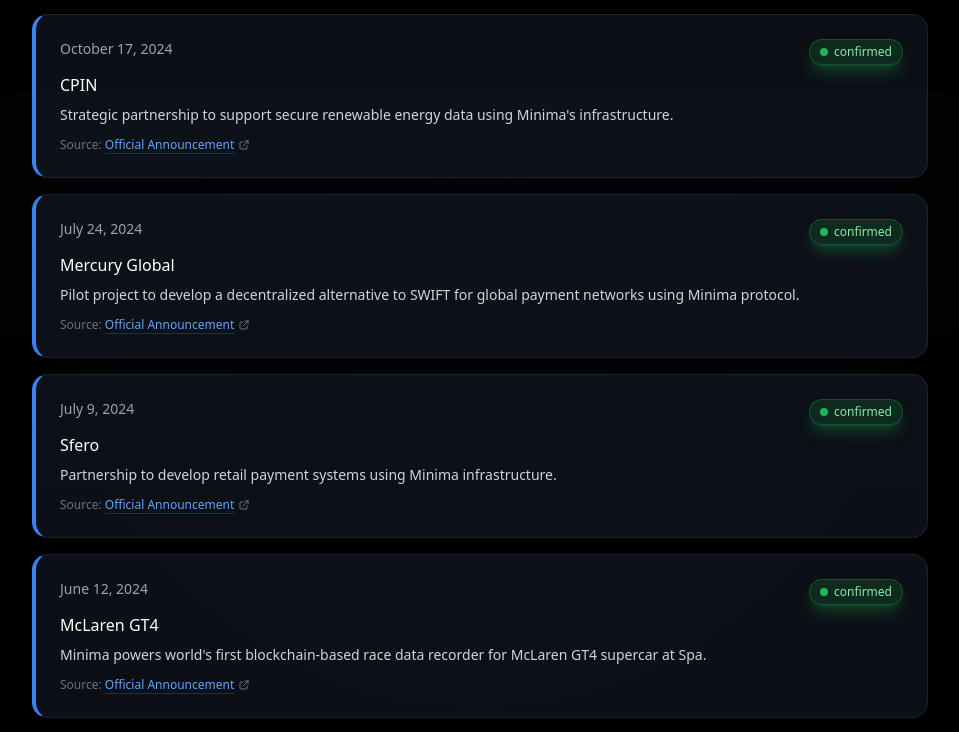
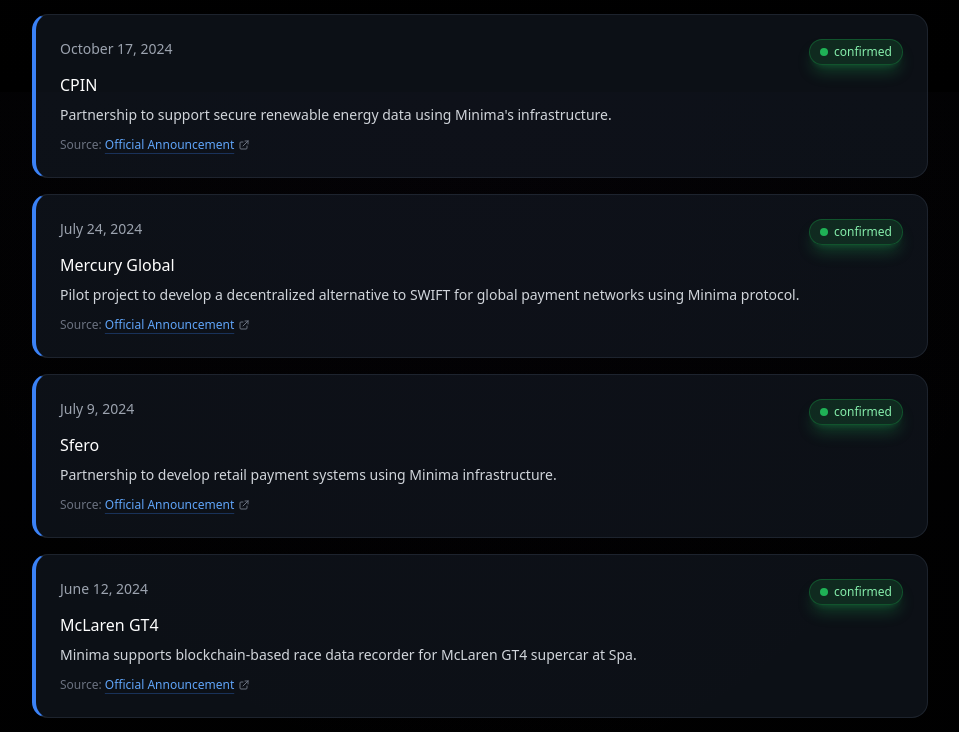
Before and after one commit to KuA1bo/minimaverse-site, a Next.js app: page /partners in a window 1280 px wide. Shown: the part 1508-2240 px from the top of the page, without its empty margins (160-1119 px from the left). Built offline with nearby package versions, Linux system fonts and the light colour scheme.

Commit message:
fix(partners): remove 'Strategic', neutralize 'world's first' claim, final polish [19.05.2026]

```diff
--- a/src/app/partners/page.tsx
+++ b/src/app/partners/page.tsx
@@ -7,7 +7,6 @@ import Link from 'next/link';
 import JsonLd from '@/components/JsonLd';
 
 // ExternalLink component for all external links with arrow icon
-// Updated: Added optional id prop for anchor linking
 const ExternalLink = ({
   href,
   children,
@@ -85,24 +84,17 @@ export default function PartnersPage() {
   return (
     <div className="max-w-4xl mx-auto relative px-4 sm:px-0">
 
-      {/* Structured data for SEO - CollectionPage schema */}
       <JsonLd data={structuredData} />
 
-      {/* Unified Header with gradient accent */}
       <header className="mb-8 opacity-0 animate-fade-in-up delay-75 relative">
         <div className="absolute inset-0 bg-gradient-to-r from-purple-500/10 via-blue-500/10 to-cyan-500/10 rounded-2xl opacity-0 hover:opacity-100 transition-opacity duration-500" />
 
         <div className="relative flex justify-between items-start">
-          {/* Header text block */}
           <div className="relative inline-block w-full pb-3">
-            <Link
-              href="/"
-              className="text-gray-400 hover:text-white transition-colors inline-block mb-4 group"
-            >
+            <Link href="/" className="text-gray-400 hover:text-white transition-colors inline-block mb-4 group">
               <span className="group-hover:-translate-x-1 transition-transform duration-300 inline-block">←</span> Back to Minimaverse
             </Link>
 
-            {/* Internal navigation - unified style per /about: text-sm, gap-1.5, gray-400/600, hover purple */}
             <div className="flex flex-wrap items-center gap-1.5 mb-3 text-sm">
               <Link href="/ecosystem" className="text-gray-400 hover:text-purple-400 transition-colors">Ecosystem</Link>
               <span className="text-gray-600">•</span>
@@ -111,30 +103,20 @@ export default function PartnersPage() {
               <Link href="/nodes" className="text-gray-400 hover:text-purple-400 transition-colors">Nodes</Link>
             </div>
 
-            {/* Updated H1 title for better SEO intent match */}
             <h1 className="text-3xl font-bold text-white mb-2">
               <span className="bg-gradient-to-r from-purple-200 via-blue-200 to-white bg-clip-text text-transparent">
                 Minima Ecosystem Partnerships
               </span>
             </h1>
-            {/* Updated subtitle for clarity and keyword coverage */}
             <p className="text-gray-400">Verified list of collaborations and integrations</p>
-            {/* Gradient accent line under subtitle */}
             <span className="absolute bottom-0 left-0 right-0 h-px bg-gradient-to-r from-blue-500/60 via-cyan-400/40 to-transparent" />
           </div>
 
-          {/* GitHub icon - Desktop only (hidden on mobile), unified with homepage */}
           <div className="hidden sm:flex items-center justify-end relative -translate-x-10 mt-12 flex-shrink-0">
-            {/* Glow */}
             <div className="absolute inset-0 flex items-center justify-center">
               <div className="w-8 h-8 bg-purple-500/80 rounded-full blur-lg" />
             </div>
-            <ExternalLink
-              href="https://github.com/KuA1bo/minimaverse-site"
-              className="relative text-gray-400 hover:text-white transition-all duration-300 hover:scale-110 hover:rotate-6 z-10"
-              ariaLabel="View source on GitHub"
-              hideArrow={true}
-            >
+            <ExternalLink href="https://github.com/KuA1bo/minimaverse-site" className="relative text-gray-400 hover:text-white transition-all duration-300 hover:scale-110 hover:rotate-6 z-10" ariaLabel="View source on GitHub" hideArrow={true}>
               <svg className="w-8 h-8" fill="currentColor" viewBox="0 0 24 24" aria-hidden="true">
                 <path d="M12 0C5.37 0 0 5.37 0 12c0 5.31 3.435 9.795 8.205 11.385.6.105.825-.255.825-.57 0-.285-.015-1.23-.015-2.235-3.015.555-3.795-.735-4.035-1.41-.135-.345-.72-1.41-1.23-1.695-.42-.225-1.02-.78-.015-.795.945-.015 1.62.87 1.845 1.23 1.08 1.815 2.805 1.305 3.495.99.105-.78.42-1.305.765-1.605-2.67-.3-5.46-1.335-5.46-6.26 0-1.38.48-2.37 1.26-3.225-.255-.315-.54-1.02-.12-2.13 0 0 1.005-.315 3.3 1.23.96-.27 1.98-.405 3-.405s2.04.135 3 .405c2.295-1.56 3.3-1.23 3.3-1.23.42 1.11.135 1.815-.12 2.13.78.855 1.26 1.845 1.26 3.225 0 4.935-2.805 5.955-5.475 6.255.435.375.81 1.095.81 2.22 0 1.605-.015 2.895-.015 3.3 0 .315.225.69.825.57A12.02 12.02 0 0024 12c0-6.63-5.37-12-12-12z"/>
               </svg>
@@ -143,10 +125,7 @@ export default function PartnersPage() {
         </div>
       </header>
 
-      {/* Primary Sources Box - UPDATED: added status legend */}
-      <div className="relative bg-gray-800/40 border border-gray-700/40 rounded-2xl p-6 mb-8
-                      transition-all duration-300 hover:border-purple-500/50 hover:shadow-2xl hover:shadow-purple-500/15
-                      opacity-0 animate-fade-in-up delay-150 group overflow-hidden">
+      <div className="relative bg-gray-800/40 border border-gray-700/40 rounded-2xl p-6 mb-8 transition-all duration-300 hover:border-purple-500/50 hover:shadow-2xl hover:shadow-purple-500/15 opacity-0 animate-fade-in-up delay-150 group overflow-hidden">
         <div className="absolute inset-0 bg-gradient-to-r from-purple-500/0 via-blue-500/0 to-cyan-500/0 group-hover:from-purple-500/5 group-hover:via-blue-500/5 group-hover:to-cyan-500/5 transition-all duration-500 rounded-2xl" />
 
         <div className="relative">
@@ -156,40 +135,24 @@ export default function PartnersPage() {
           <ul className="space-y-3 text-sm">
             <li className="flex flex-col md:flex-row md:items-center gap-1 md:gap-2">
               <span className="hidden md:inline text-gray-400">•</span>
-              <ExternalLink
-                href="https://minima.global/blog"
-                className="text-blue-400 hover:text-purple-400 underline decoration-blue-500/30 hover:decoration-purple-500/60 underline-offset-4 transition-all duration-300 break-all text-xs md:text-sm"
-              >
-                minima.global/blog
-              </ExternalLink>
+              <ExternalLink href="https://minima.global/blog" className="text-blue-400 hover:text-purple-400 underline decoration-blue-500/30 hover:decoration-purple-500/60 underline-offset-4 transition-all duration-300 break-all text-xs md:text-sm">minima.global/blog</ExternalLink>
               <span className="hidden md:inline text-gray-500">—</span>
               <span className="text-gray-500 text-xs md:text-sm">Official Blog</span>
             </li>
             <li className="flex flex-col md:flex-row md:items-center gap-1 md:gap-2">
               <span className="hidden md:inline text-gray-400">•</span>
-              <ExternalLink
-                href="https://docs.minima.global"
-                className="text-blue-400 hover:text-purple-400 underline decoration-blue-500/30 hover:decoration-purple-500/60 underline-offset-4 transition-all duration-300 break-all text-xs md:text-sm"
-              >
-                docs.minima.global
-              </ExternalLink>
+              <ExternalLink href="https://docs.minima.global" className="text-blue-400 hover:text-purple-400 underline decoration-blue-500/30 hover:decoration-purple-500/60 underline-offset-4 transition-all duration-300 break-all text-xs md:text-sm">docs.minima.global</ExternalLink>
               <span className="hidden md:inline text-gray-500">—</span>
               <span className="text-gray-500 text-xs md:text-sm">Documentation</span>
             </li>
             <li className="flex flex-col md:flex-row md:items-center gap-1 md:gap-2">
               <span className="hidden md:inline text-gray-400">•</span>
-              <ExternalLink
-                href="https://github.com/minima-global"
-                className="text-blue-400 hover:text-purple-400 underline decoration-blue-500/30 hover:decoration-purple-500/60 underline-offset-4 transition-all duration-300 break-all text-xs md:text-sm"
-              >
-                github.com/minima-global
-              </ExternalLink>
+              <ExternalLink href="https://github.com/minima-global" className="text-blue-400 hover:text-purple-400 underline decoration-blue-500/30 hover:decoration-purple-500/60 underline-offset-4 transition-all duration-300 break-all text-xs md:text-sm">github.com/minima-global</ExternalLink>
               <span className="hidden md:inline text-gray-500">—</span>
               <span className="text-gray-500 text-xs md:text-sm">Official GitHub</span>
             </li>
           </ul>
 
-          {/* Status legend - stacked on mobile, single line on tablet/desktop */}
           <div className="mt-4 pt-4 border-t border-gray-700/40 text-xs text-gray-500">
             <div className="flex flex-col gap-1.5 sm:flex-row sm:items-center sm:gap-3">
               <span className="block sm:inline">Status indicators:</span>
@@ -201,28 +164,23 @@ export default function PartnersPage() {
         </div>
       </div>
 
-      {/* Content */}
       <article className="prose prose-invert max-w-none">
 
-        {/* Intro - REMOVED duplicate status legend block */}
         <section id="intro" className="scroll-mt-20 mb-10 opacity-0 animate-fade-in-up delay-75">
           <h2 className="text-2xl font-bold mb-4 flex items-center gap-3">
             <span className="text-2xl">📋</span>
             <span className="bg-gradient-to-r from-purple-200 via-blue-200 to-white bg-clip-text text-transparent">About This Page</span>
           </h2>
 
-          <div className="relative bg-gray-800/40 border border-gray-700/40 rounded-2xl p-6
-                          transition-all duration-300 hover:border-purple-500/50 hover:shadow-2xl hover:shadow-purple-500/15 group overflow-hidden">
+          <div className="relative bg-gray-800/40 border border-gray-700/40 rounded-2xl p-6 transition-all duration-300 hover:border-purple-500/50 hover:shadow-2xl hover:shadow-purple-500/15 group overflow-hidden">
             <div className="absolute top-0 left-0 w-full h-px bg-gradient-to-r from-purple-500 via-blue-500 to-cyan-500 transform scale-x-0 group-hover:scale-x-100 transition-transform duration-500 origin-left" />
 
-            {/* SEO-optimized intro text with target keywords - marketing neutralized */}
             <p className="text-gray-300 leading-relaxed relative">
               Minima partnerships include collaborations across mobility, IoT, payments, and decentralized infrastructure. This page provides a verified list of Minima ecosystem partners with official sources and timelines.
             </p>
           </div>
         </section>
 
-        {/* Confirmed Partnerships Timeline - Anchor: #verified */}
         <section id="verified" className="mb-10 opacity-0 animate-fade-in-up delay-150 scroll-mt-20">
           <h2 className="text-2xl font-bold mb-4 flex items-center gap-3">
             <span className="text-2xl">📅</span>
@@ -235,10 +193,10 @@ export default function PartnersPage() {
               { date: 'March 3, 2025', title: 'SchoolTry', text: 'Launching Minima blockchain curriculum in April 2025 to reach 2 million Nigerian students.', source: 'https://minima.global/post/schooltry_partners_with_minima' },
               { date: 'December 3, 2024', title: 'Arm Flexible Access Program', text: 'Minima applied to participate in Arm\'s program to advance development of the Minima chip.', source: 'https://minima.global/post/arm-and-minima' },
               { date: 'November 27, 2024', title: 'Trust Exchange', text: 'Partnership to develop decentralized real-world asset (RWA) verification with blockchain-based data attestation.', source: 'https://minima.global/post/trust-exchange-and-minima' },
-              { date: 'October 17, 2024', title: 'CPIN', text: 'Strategic partnership to support secure renewable energy data using Minima\'s infrastructure.', source: 'https://minima.global/post/minima-global-announces-strategic-partnership-with-cpin-to-secure-renewable-energy-data' },
+              { date: 'October 17, 2024', title: 'CPIN', text: 'Partnership to support secure renewable energy data using Minima\'s infrastructure.', source: 'https://minima.global/post/minima-global-announces-strategic-partnership-with-cpin-to-secure-renewable-energy-data' },
               { date: 'July 24, 2024', title: 'Mercury Global', text: 'Pilot project to develop a decentralized alternative to SWIFT for global payment networks using Minima protocol.', source: 'https://minima.global/post/minima-partners-with-mercury-global-to-pilot-decentralised-swift-alternative-to-reshape-global-payment-networks' },
               { date: 'July 9, 2024', title: 'Sfero', text: 'Partnership to develop retail payment systems using Minima infrastructure.', source: 'https://minima.global/post/minima-partners-with-sfero-to-revolutionize-retail-payments' },
-              { date: 'June 12, 2024', title: 'McLaren GT4', text: 'Minima powers world\'s first blockchain-based race data recorder for McLaren GT4 supercar at Spa.', source: 'https://minima.global/post/minima-l1-blockchain-powers-the-worlds-first-on-chain-race-data-logger-for-mclaren-gt4-supercar-at-spa' },
+              { date: 'June 12, 2024', title: 'McLaren GT4', text: 'Minima supports blockchain-based race data recorder for McLaren GT4 supercar at Spa.', source: 'https://minima.global/post/minima-l1-blockchain-powers-the-worlds-first-on-chain-race-data-logger-for-mclaren-gt4-supercar-at-spa' },
               { date: 'April 30, 2024', title: 'OPP (Online Payment Platform)', text: 'Bringing private EV charging stations worldwide to the $7.3B electric vehicle market through tokenized access.', source: 'https://minima.global/post/minima-partners-with-opp-online-payment-platform-to-commodify-private-charging-points-worldwide-in-7-3b-ev-market' },
               { date: 'March 27, 2024', title: 'ABB SynerLeap', text: 'Collaboration with ABB\'s innovation hub to support advancements in energy and industrial IoT.', source: 'https://minima.global/post/minima-partners-with-abb-innovation-hub-synerleap-to-drive-innovation-in-energy-industrial-iot' },
               { date: 'March 19, 2024', title: 'Gaia-X', text: 'Minima joins Gaia-X initiative for European data infrastructure sovereignty.', source: 'https://minima.global/post/minima-thrilled-to-announce-it-is-a-member-of-gaia-x' },
@@ -246,8 +204,7 @@ export default function PartnersPage() {
               { date: 'February 19, 2024', title: 'Wicrypt', text: 'DePIN-focused partnership with Wicrypt Wi-Fi network to expand internet access globally.', source: 'https://minima.global/post/minima-a-depin-focused-layer1-blockchain-is-joining-forces-with-wi-fi-network-wicrypt-to-democratise-internet-access' },
               { date: 'February 14, 2024', title: 'LTA Labs', text: 'Collaboration to develop a range of financial products leveraging Minima infrastructure.', source: 'https://minima.global/post/lta-labs-partners-with-minima-to-power-its-financial-product-suite' },
             ].map((item, index) => (
-              <div key={index} className="relative bg-gray-800/40 border border-gray-700/40 rounded-2xl p-6 border-l-4 border-l-blue-500
-                              transition-all duration-300 hover:border-purple-500/50 hover:shadow-2xl hover:shadow-purple-500/15 group overflow-hidden hover:-translate-y-1">
+              <div key={index} className="relative bg-gray-800/40 border border-gray-700/40 rounded-2xl p-6 border-l-4 border-l-blue-500 transition-all duration-300 hover:border-purple-500/50 hover:shadow-2xl hover:shadow-purple-500/15 group overflow-hidden hover:-translate-y-1">
                 <div className="absolute inset-0 bg-gradient-to-br from-purple-500/5 to-blue-500/5 opacity-0 group-hover:opacity-100 transition-opacity duration-300" />
 
                 <div className="flex justify-between items-start mb-2 relative">
@@ -258,27 +215,20 @@ export default function PartnersPage() {
                 <p className="text-gray-300 text-sm mb-3 relative">{item.text}</p>
                 <p className="text-gray-500 text-xs relative">
                   Source:{' '}
-                  <ExternalLink
-                    href={item.source}
-                    className="text-blue-400 hover:text-purple-400 underline decoration-blue-500/30 hover:decoration-purple-500/60 underline-offset-4 transition-all duration-300"
-                  >
-                    Official Announcement
-                  </ExternalLink>
+                  <ExternalLink href={item.source} className="text-blue-400 hover:text-purple-400 underline decoration-blue-500/30 hover:decoration-purple-500/60 underline-offset-4 transition-all duration-300">Official Announcement</ExternalLink>
                 </p>
               </div>
             ))}
           </div>
         </section>
 
-        {/* Inclusion Criteria - Anchor: #integrate */}
         <section id="integrate" className="scroll-mt-20 mb-10 opacity-0 animate-fade-in-up delay-200">
           <h2 className="text-2xl font-bold mb-4 flex items-center gap-3">
             <span className="text-2xl">✅</span>
             <span className="bg-gradient-to-r from-purple-200 via-blue-200 to-white bg-clip-text text-transparent">Inclusion Criteria</span>
           </h2>
 
-          <div className="relative bg-gray-800/40 border border-gray-700/40 rounded-2xl p-6
-                          transition-all duration-300 hover:border-purple-500/50 hover:shadow-2xl hover:shadow-purple-500/15 group overflow-hidden">
+          <div className="relative bg-gray-800/40 border border-gray-700/40 rounded-2xl p-6 transition-all duration-300 hover:border-purple-500/50 hover:shadow-2xl hover:shadow-purple-500/15 group overflow-hidden">
             <div className="absolute inset-0 bg-gradient-to-br from-purple-500/5 to-blue-500/5 opacity-0 group-hover:opacity-100 transition-opacity duration-300" />
 
             <ul className="space-y-2">
@@ -298,10 +248,7 @@ export default function PartnersPage() {
           </div>
         </section>
 
-        {/* Universal Disclaimer Block */}
-        <div className="relative bg-amber-900/20 border border-amber-700/50 rounded-2xl p-6 mb-8
-                        transition-all duration-300 hover:border-amber-600/70 hover:shadow-2xl hover:shadow-amber-500/10
-                        opacity-0 animate-fade-in-up delay-200 group overflow-hidden">
+        <div className="relative bg-amber-900/20 border border-amber-700/50 rounded-2xl p-6 mb-8 transition-all duration-300 hover:border-amber-600/70 hover:shadow-2xl hover:shadow-amber-500/10 opacity-0 animate-fade-in-up delay-200 group overflow-hidden">
           <div className="absolute top-0 left-0 w-full h-px bg-gradient-to-r from-amber-500 to-orange-500" />
           <p className="text-amber-200 text-sm leading-relaxed">
             <strong className="flex items-center gap-2 mb-2">
@@ -310,13 +257,10 @@ export default function PartnersPage() {
             </strong>
             This site does not represent the official Minima team.
             All information is compiled from publicly available sources.{' '}
-            <Link href="/disclaimer" className="underline hover:text-amber-100 decoration-amber-500/50 hover:decoration-amber-400 underline-offset-4 transition-all duration-300">
-              Learn more
-            </Link>
+            <Link href="/disclaimer" className="underline hover:text-amber-100 decoration-amber-500/50 hover:decoration-amber-400 underline-offset-4 transition-all duration-300">Learn more</Link>
           </p>
         </div>
 
-        {/* Last Updated - UPDATED DATE to May 19, 2026 */}
         <section className="border-t border-gray-700/40 pt-6 opacity-0 animate-fade-in-up delay-300">
           <p className="text-gray-500 text-sm flex items-center gap-2">
             <span className="w-2 h-2 bg-green-500 rounded-full animate-pulse" />
```
